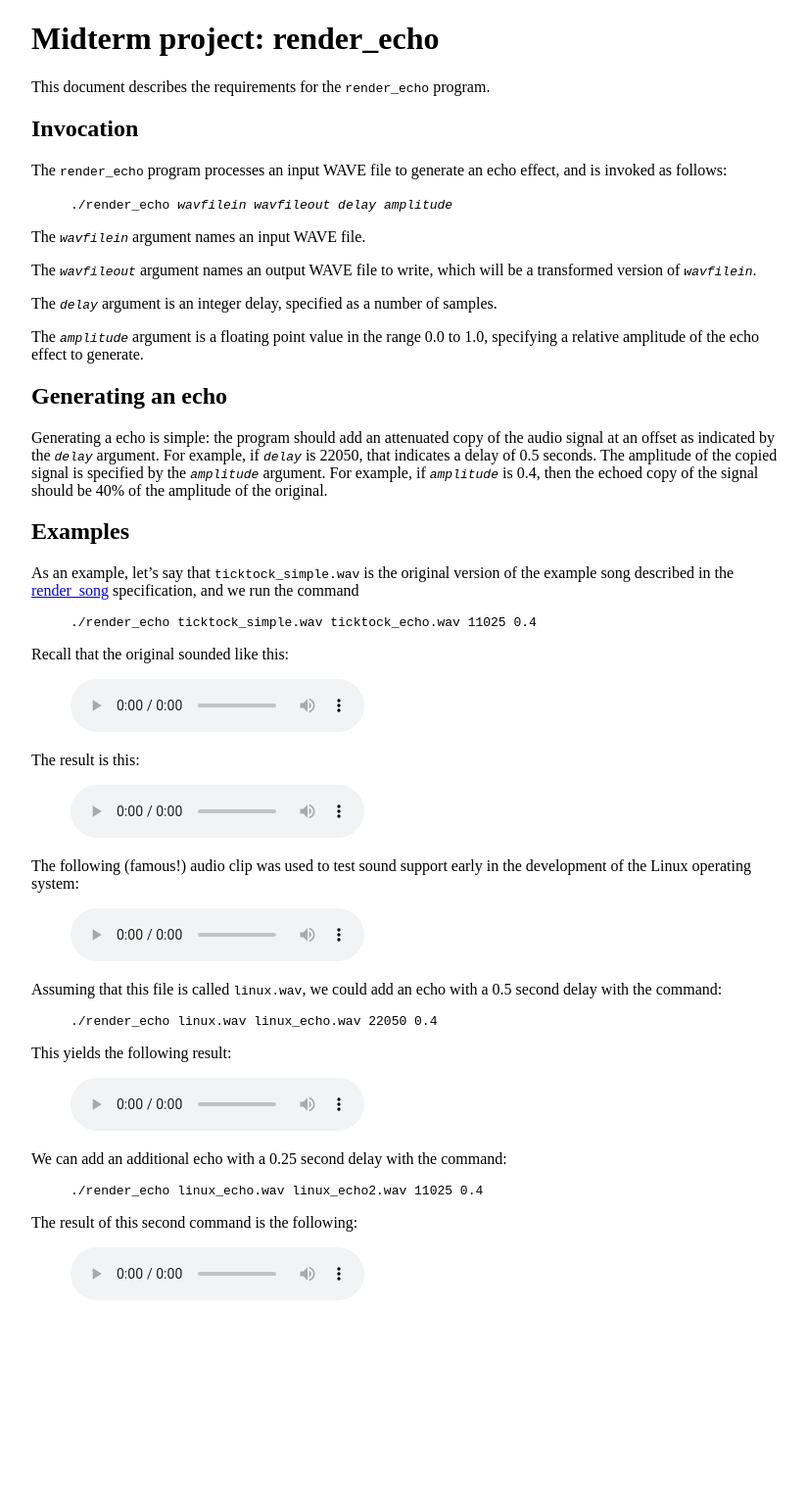
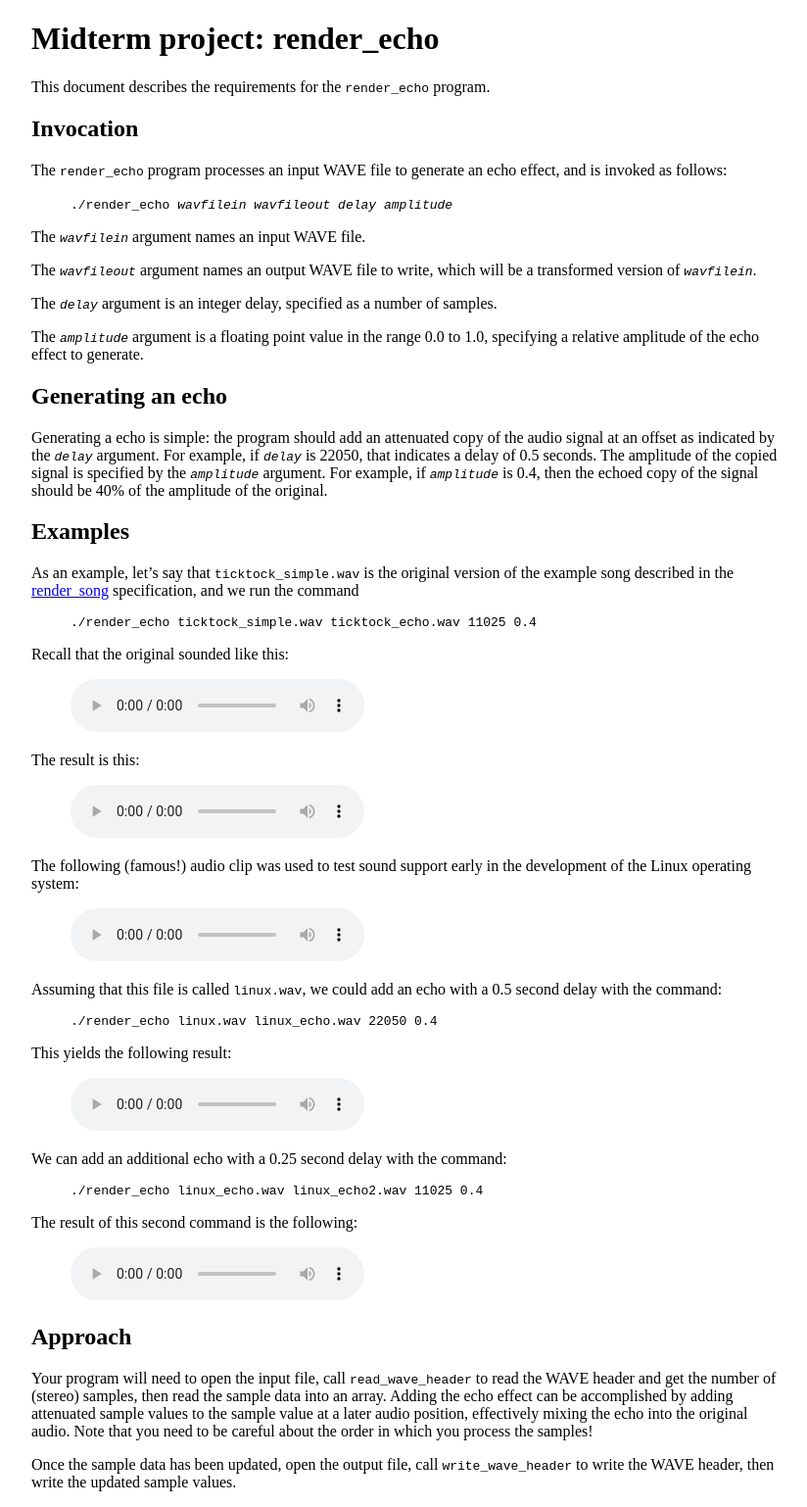
Before and after one commit to jhuintprog/fall2019, a Jekyll site: the page built from render_echo.md, in a window 1280 px wide. Shown: the whole page at 98% size, without its empty margins (224-1048 px from the left). Built offline with Jekyll 4.4.1, drawn with Linux system fonts in a browser that asks for light colours; before the commit the page ends 1347 px from its top, so only the background shows below that.

Commit message:
added "Approach" section

```diff
--- a/render_echo.md
+++ b/render_echo.md
@@ -68,3 +68,9 @@ We can add an additional echo with a 0.25 second delay with the command:
 The result of this second command is the following:
 
 > <audio controls><source src="snd/linux_echo2.wav" type="audio/wav"></audio>
+
+## Approach
+
+Your program will need to open the input file, call `read_wave_header` to read the WAVE header and get the number of (stereo) samples, then read the sample data into an array.  Adding the echo effect can be accomplished by adding attenuated sample values to the sample value at a later audio position, effectively mixing the echo into the original audio.  Note that you need to be careful about the order in which you process the samples!
+
+Once the sample data has been updated, open the output file, call `write_wave_header` to write the WAVE header, then write the updated sample values.
```
